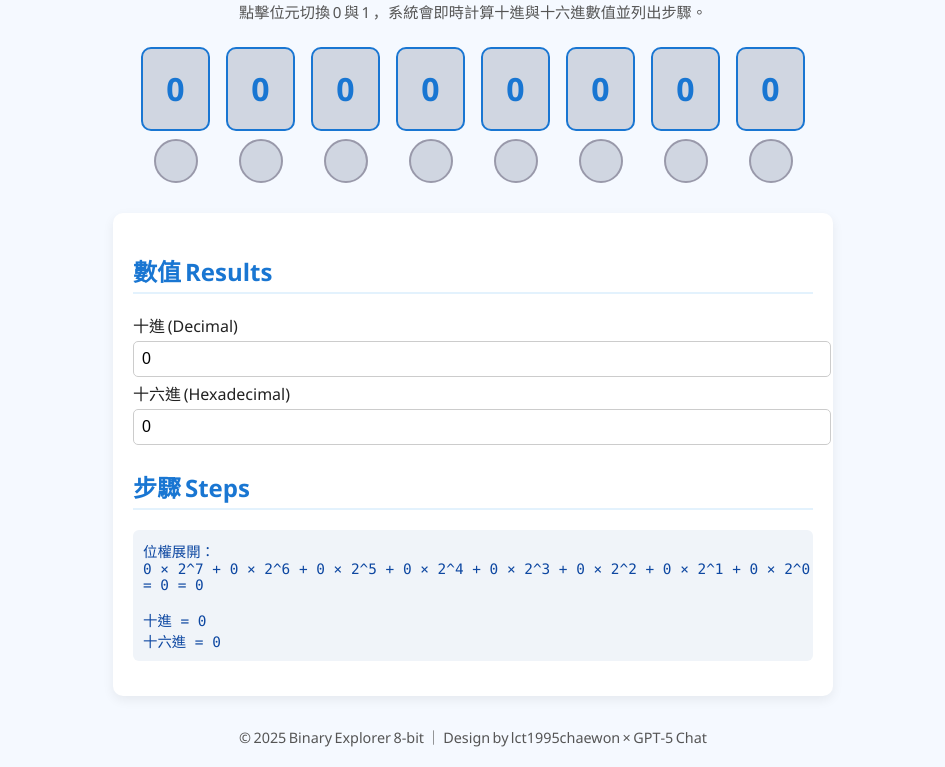
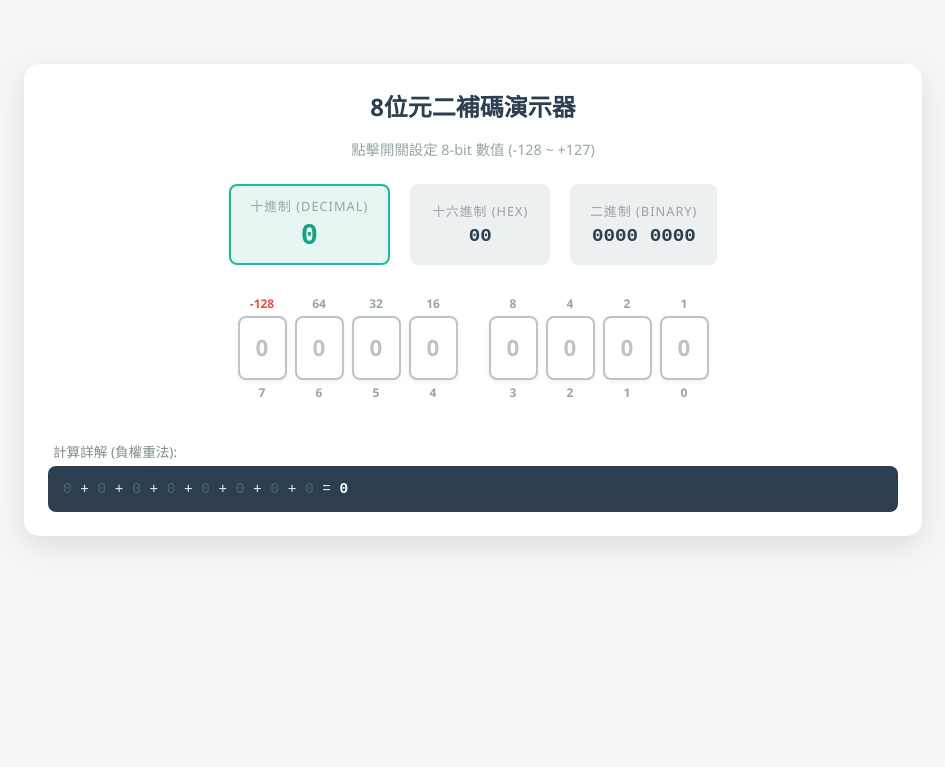
Before and after one commit to lct1995chaewon/Binary-Explorer-8-bit, a plain HTML site: page index.html in a window 1280 px wide. Shown: the part 100-867 px from the top of the page, without its empty margins (167-1112 px from the left). After the commit the page ends 800 px from the top, so only its background shows below. Drawn offline with Linux system fonts and the light colour scheme.

Commit message:
Refactor index.html for improved layout and translation
Updated the HTML structure and styles for the binary explorer. Translated content to Chinese and improved layout and design.

```diff
--- a/index.html
+++ b/index.html
@@ -2,200 +2,282 @@
 <html lang="zh-Hant">
 <head>
     <meta charset="UTF-8">
-<meta name="viewport" content="width=device-width,initial-scale=1.0">
-<title>Binary Explorer 8‑bit</title>
+    <meta name="viewport" content="width=device-width, initial-scale=1.0">
+    <title>8位元二補碼演示器 (簡潔Hex版)</title>
     <style>
-:root{
-  --bg:#f5f9ff;
-  --panel:#ffffff;
-  --accent:#1976d2;
-  --on:#fdd835;
-  --off:#d0d6e1;
-  --text:#222;
-  --muted:#555;
+        :root {
+            --bg-color: #f4f7f6;
+            --card-bg: #ffffff;
+            --accent-blue: #3498db;
+            --accent-red: #e74c3c;
+            --text-color: #2c3e50;
+            --gray-light: #ecf0f1;
+            --gray-text: #95a5a6;
         }
-body{
-  font-family:"Noto Sans TC","Segoe UI",sans-serif;
-  background:var(--bg);
-  color:var(--text);
-  margin:0;
-  padding:20px;
-  text-align:center;
+
+        body {
+            font-family: 'Segoe UI', Tahoma, Geneva, Verdana, sans-serif;
+            background-color: var(--bg-color);
+            display: flex;
+            justify-content: center;
+            align-items: center;
+            min-height: 100vh;
+            margin: 0;
+            color: var(--text-color);
         }
-h1{color:var(--accent);margin-bottom:6px;}
-.sub{color:var(--muted);font-size:.95em;margin-bottom:10px;}
 
-.binary-board{
-  display:flex;
-  justify-content:center;
-  align-items:flex-start;
-  gap:16px;
-  flex-wrap:wrap;
-  margin:25px auto 30px;
+        .container {
+            background-color: var(--card-bg);
+            padding: 1.5rem;
+            border-radius: 15px;
+            box-shadow: 0 10px 30px rgba(0,0,0,0.1);
+            width: 95%;
+            max-width: 850px;
+            text-align: center;
         }
-.cell{
-  display:flex;
-  flex-direction:column;
-  align-items:center;
+
+        h1 { margin: 0 0 10px 0; font-size: 1.5rem; }
+        p.subtitle { color: var(--gray-text); margin-bottom: 25px; font-size: 0.9rem; }
+
+        /* Dashboard for values */
+        .dashboard {
+            display: flex;
+            justify-content: center;
+            gap: 20px;
+            margin-bottom: 30px;
+            flex-wrap: wrap;
         }
-.bit{
-  width:65px;
-  height:80px;
-  line-height:80px;
-  font-size:32px;
-  font-weight:bold;
-  border-radius:10px;
-  border:2px solid var(--accent);
-  background:var(--off);
-  color:var(--accent);
-  cursor:pointer;
-  transition:.2s;
-  user-select:none;
-  margin-bottom:8px;
+
+        .dash-item {
+            background: var(--gray-light);
+            padding: 10px 20px;
+            border-radius: 8px;
+            min-width: 100px;
+            display: flex;
+            flex-direction: column;
+            justify-content: center;
         }
-.bit.on{
-  background:var(--accent);
-  color:#fff;
-  box-shadow:0 0 8px #90caf9;
+        .dash-label { font-size: 0.8rem; color: var(--gray-text); text-transform: uppercase; letter-spacing: 1px; margin-bottom: 5px;}
+        .dash-value { font-family: 'Courier New', monospace; font-weight: bold; font-size: 1.2rem; }
+
+        /* Decimal is special */
+        .dash-item.main-result { background: #e8f6f3; border: 2px solid #1abc9c; }
+        .dash-item.main-result .dash-value { font-size: 1.8rem; color: #16a085; }
+
+        /* Bits Container */
+        .bits-row {
+            display: flex;
+            justify-content: center;
+            gap: 8px;
+            margin-bottom: 30px;
+            overflow-x: auto;
+            padding-bottom: 10px;
         }
-.lamp{
-  width:40px;
-  height:40px;
-  border-radius:50%;
-  background:var(--off);
-  border:2px solid #99a;
-  transition:background .3s;
+
+        .nibble-separator { width: 15px; }
+
+        .bit-wrapper {
+            display: flex;
+            flex-direction: column;
+            align-items: center;
+            gap: 4px;
+            min-width: 45px;
         }
-.lamp.on{
-  background:var(--on);
-  box-shadow:0 0 10px var(--on);
+
+        .weight-label { font-size: 0.75rem; color: var(--gray-text); font-weight: bold; }
+        .weight-label.sign { color: var(--accent-red); }
+
+        /* The Button */
+        .bit-btn {
+            width: 45px;
+            height: 60px;
+            background-color: white;
+            border: 2px solid #bdc3c7;
+            border-radius: 8px;
+            cursor: pointer;
+            display: flex;
+            justify-content: center;
+            align-items: center;
+            font-size: 1.4rem;
+            font-weight: bold;
+            transition: all 0.15s;
+            user-select: none;
+            box-shadow: 0 2px 5px rgba(0,0,0,0.05);
         }
-.display{
-  background:var(--panel);
-  border-radius:10px;
-  box-shadow:0 4px 12px #0001;
-  text-align:left;
-  max-width:680px;
-  margin:0 auto 30px;
-  padding:20px;
+
+        .bit-btn[data-state="0"] { color: #bdc3c7; }
+
+        .bit-btn[data-state="1"] {
+            background-color: var(--accent-blue);
+            border-color: var(--accent-blue);
+            color: white;
+            transform: translateY(-2px);
+            box-shadow: 0 4px 10px rgba(52, 152, 219, 0.3);
         }
-.display h2{
-  color:var(--accent);
-  border-bottom:2px solid #e3f2fd;
-  padding-bottom:4px;
+
+        .bit-btn.sign-bit[data-state="1"] {
+            background-color: var(--accent-red);
+            border-color: var(--accent-red);
+            box-shadow: 0 4px 10px rgba(231, 76, 60, 0.3);
         }
-input{
-  width:100%;
-  padding:8px;
-  margin:4px 0;
-  font-size:16px;
-  border:1px solid #ccc;
-  border-radius:5px;
+
+        /* Calculation Bar */
+        .calc-box {
+            background-color: #2c3e50;
+            color: #ecf0f1;
+            padding: 15px;
+            border-radius: 8px;
+            font-family: 'Courier New', monospace;
+            font-size: 0.9rem;
+            text-align: left;
+            overflow-x: auto;
+            white-space: nowrap;
         }
-pre{
-  background:#f0f4f9;
-  color:#0d47a1;
-  padding:10px;
-  border-radius:6px;
-  font-family:"JetBrains Mono","Consolas",monospace;
-  font-size:0.9em;
-  overflow-x:auto;
-}
-footer{
-  margin-top:30px;
-  color:var(--muted);
-  font-size:0.9em;
-}
-@media (max-width:600px){
-  .bit{width:50px;height:65px;line-height:65px;font-size:26px;}
-  .lamp{width:30px;height:30px;}
-}
+
+        .calc-hl-neg { color: #ff7675; font-weight: bold; }
+        .calc-hl-pos { color: #74b9ff; font-weight: bold; }
+        .calc-dim { color: #506375; }
+
     </style>
 </head>
+<body>
 
-<body>
-<h1>Binary Explorer 8‑bit</h1>
-<p class="sub">點擊位元切換 0 與 1 ，系統會即時計算十進與十六進數值並列出步驟。</p>
+<div class="container">
+    <h1>8位元二補碼演示器</h1>
+    <p class="subtitle">點擊開關設定 8-bit 數值 (-128 ~ +127)</p>
 
-<!-- 橫向排列的 bit + lamp -->
-<div class="binary-board" id="board"></div>
-
-<div class="display">
-  <h2>數值 Results</h2>
-  <label>十進 (Decimal)</label>
-  <input id="dec" readonly>
-  <label>十六進 (Hexadecimal)</label>
-  <input id="hex" readonly>
-
-  <h2>步驟 Steps</h2>
-  <pre id="steps">// 點擊上方任一位元開始計算</pre>
+    <div class="dashboard">
+        <div class="dash-item main-result">
+            <div class="dash-label">十進制 (Decimal)</div>
+            <div class="dash-value" id="decDisplay">0</div>
+        </div>
+        <div class="dash-item">
+            <div class="dash-label">十六進制 (Hex)</div>
+            <div class="dash-value" id="hexDisplay">00</div>
+        </div>
+        <div class="dash-item">
+            <div class="dash-label">二進制 (Binary)</div>
+            <div class="dash-value" id="binDisplay">0000 0000</div>
+        </div>
     </div>
 
-<footer>© 2025 Binary Explorer 8‑bit ｜ Design by lct1995chaewon × GPT‑5 Chat</footer>
+    <div class="bits-row">
+        <div class="bit-wrapper">
+            <div class="weight-label sign">-128</div>
+            <div class="bit-btn sign-bit" id="btn7" onclick="toggle(7)" data-state="0">0</div>
+            <div class="weight-label">7</div>
+        </div>
+        <div class="bit-wrapper">
+            <div class="weight-label">64</div>
+            <div class="bit-btn" id="btn6" onclick="toggle(6)" data-state="0">0</div>
+            <div class="weight-label">6</div>
+        </div>
+        <div class="bit-wrapper">
+            <div class="weight-label">32</div>
+            <div class="bit-btn" id="btn5" onclick="toggle(5)" data-state="0">0</div>
+            <div class="weight-label">5</div>
+        </div>
+        <div class="bit-wrapper">
+            <div class="weight-label">16</div>
+            <div class="bit-btn" id="btn4" onclick="toggle(4)" data-state="0">0</div>
+            <div class="weight-label">4</div>
+        </div>
+
+        <div class="nibble-separator"></div>
+
+        <div class="bit-wrapper">
+            <div class="weight-label">8</div>
+            <div class="bit-btn" id="btn3" onclick="toggle(3)" data-state="0">0</div>
+            <div class="weight-label">3</div>
+        </div>
+        <div class="bit-wrapper">
+            <div class="weight-label">4</div>
+            <div class="bit-btn" id="btn2" onclick="toggle(2)" data-state="0">0</div>
+            <div class="weight-label">2</div>
+        </div>
+        <div class="bit-wrapper">
+            <div class="weight-label">2</div>
+            <div class="bit-btn" id="btn1" onclick="toggle(1)" data-state="0">0</div>
+            <div class="weight-label">1</div>
+        </div>
+        <div class="bit-wrapper">
+            <div class="weight-label">1</div>
+            <div class="bit-btn" id="btn0" onclick="toggle(0)" data-state="0">0</div>
+            <div class="weight-label">0</div>
+        </div>
+    </div>
+
+    <div style="text-align: left; margin-bottom: 5px; font-size: 0.85rem; color: #7f8c8d; margin-left: 5px;">計算詳解 (負權重法):</div>
+    <div class="calc-box" id="calcDisplay">
+        0 = 0
+    </div>
+</div>
 
 <script>
-const BIT_COUNT=8;
-let bits=new Array(BIT_COUNT).fill(0);
-const board=document.getElementById("board");
+    let bits = [0,0,0,0, 0,0,0,0];
+    const weights = [1, 2, 4, 8, 16, 32, 64, -128];
 
-// 建立 8 個「bit + lamp」橫向
-for(let i=0;i<BIT_COUNT;i++){
-  const cell=document.createElement("div");
-  cell.className="cell";
-  const bit=document.createElement("div");
-  bit.className="bit";
-  bit.textContent="0";
-  const lamp=document.createElement("div");
-  lamp.className="lamp";
-  bit.onclick=()=>toggle(i);
-  lamp.onclick=()=>toggle(i);
-  cell.appendChild(bit);
-  cell.appendChild(lamp);
-  board.appendChild(cell);
-}
-updateDisplay();
-
-function toggle(i){
-  bits[i]=bits[i]?0:1;
-  updateDisplay();
+    function toggle(index) {
+        bits[index] = bits[index] === 0 ? 1 : 0;
+        update();
     }
 
-function updateDisplay(){
-  const bitDivs=document.querySelectorAll(".bit");
-  const lamps=document.querySelectorAll(".lamp");
-  for(let i=0;i<BIT_COUNT;i++){
-    bitDivs[i].textContent=bits[i];
-    bitDivs[i].classList.toggle("on",bits[i]===1);
-    lamps[i].classList.toggle("on",bits[i]===1);
+    function update() {
+        let total = 0;
+        for (let i = 0; i < 8; i++) {
+            if (bits[i] === 1) {
+                total += weights[i];
+            }
         }
 
-  // 十進與十六進
-  let dec=0;
-  for(let i=0;i<BIT_COUNT;i++) dec=dec*2+bits[i];
-  document.getElementById("dec").value=dec;
-  document.getElementById("hex").value=dec.toString(16).toUpperCase();
+        // Update Buttons
+        for (let i = 0; i < 8; i++) {
+            const btn = document.getElementById(`btn${i}`);
+            btn.innerText = bits[i];
+            btn.setAttribute('data-state', bits[i]);
+        }
 
-  // 列式步驟
-  const lines=[];
-  lines.push("位權展開：");
-  const expand=[];
-  for(let i=BIT_COUNT-1;i>=0;i--){
-    expand.push(`${bits[BIT_COUNT-1-i]} × 2^${i}`);
+        // Decimal
+        const decDisplay = document.getElementById('decDisplay');
+        decDisplay.innerText = total;
+        decDisplay.style.color = total < 0 ? '#e74c3c' : '#16a085';
+
+        // Hex (Changed: Removed "0x" prefix)
+        // (total & 0xFF) ensures we treat the number as an unsigned 8-bit byte for display
+        // e.g., -1 becomes 255 -> FF
+        let hexString = (total & 0xFF).toString(16).toUpperCase().padStart(2, '0');
+        document.getElementById('hexDisplay').innerText = hexString;
+
+        // Binary
+        let binString = "";
+        for (let i = 7; i >= 0; i--) {
+            binString += bits[i];
+            if (i === 4) binString += " ";
         }
-  lines.push(expand.join(" + "));
-  const values=[];
-  let total=0;
-  for(let i=BIT_COUNT-1;i>=0;i--){
-    const val=bits[BIT_COUNT-1-i]*Math.pow(2,i);
-    if(val>0) values.push(val);
-    total+=val;
+        document.getElementById('binDisplay').innerText = binString;
+
+        // Calculation Visual
+        let components = [];
+        if (bits[7] === 1) {
+            components.push(`<span class="calc-hl-neg">(-128)</span>`);
+        } else {
+            components.push(`<span class="calc-dim">0</span>`);
         }
-  lines.push(`= ${values.join(" + ")||0} = ${total}`);
-  lines.push("");
-  lines.push(`十進 = ${dec}`);
-  lines.push(`十六進 = ${dec.toString(16).toUpperCase()}`);
-  document.getElementById("steps").textContent=lines.join("\n");
+
+        for (let i = 6; i >= 0; i--) {
+            if (bits[i] === 1) {
+                components.push(`<span class="calc-hl-pos">${weights[i]}</span>`);
+            } else {
+                components.push(`<span class="calc-dim">0</span>`);
             }
+        }
+
+        document.getElementById('calcDisplay').innerHTML =
+            components.join(" + ") + ` = <span style="color:white; font-weight:bold">${total}</span>`;
+    }
+
+    update();
 </script>
+
 </body>
 </html>
```
Lines whose indentation alone changed are shown as unchanged.
